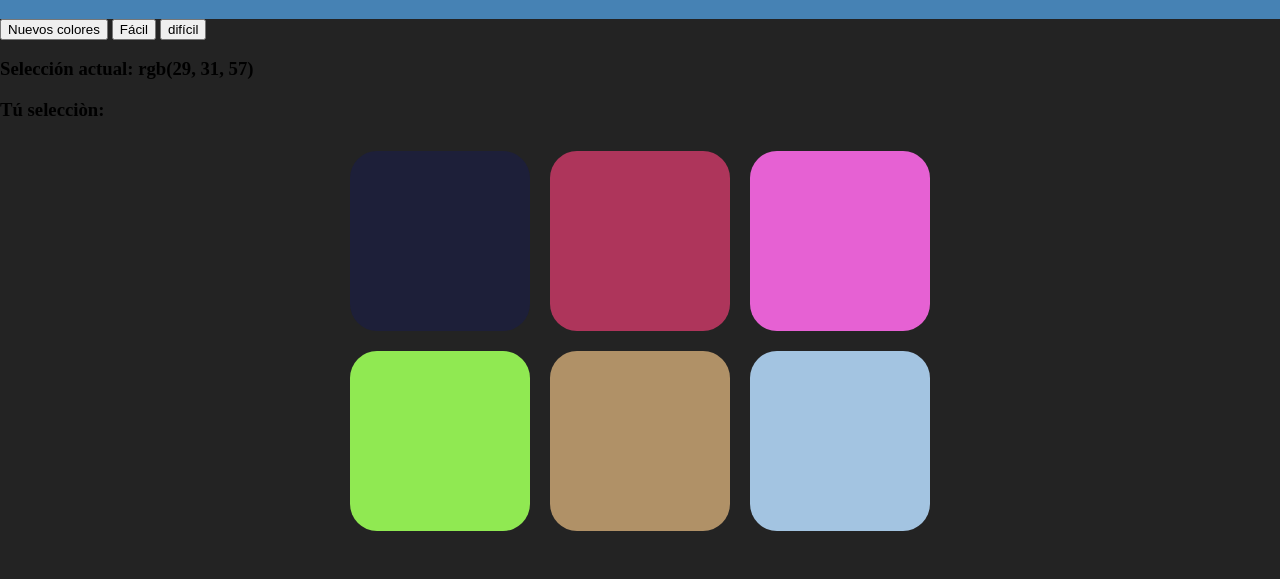
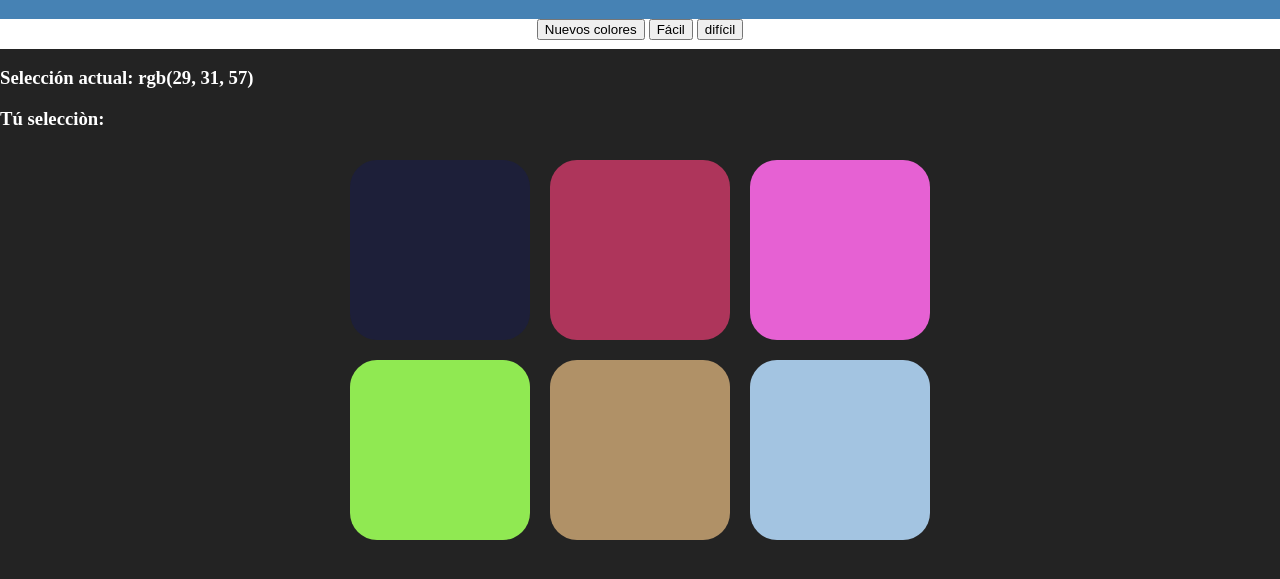
Before and after one commit to Alex-Oq21/Juego-de-colores-con-JavaScript, a plain HTML site: page index.html in a window 1280 px wide. Shown: the part 127-706 px from the top of the page. Drawn offline with Linux system fonts and the light colour scheme.

Commit message:
Se agregaron algunos estilos, apariencia versión 1

```diff
--- a/app.css
+++ b/app.css
@@ -13,6 +13,10 @@ h1 {
     margin: 0;
     text-transform: uppercase;
     padding: 20px 0;
+}
+
+h3 {
+    color: #fff;
 }
 
 #container {
@@ -31,3 +35,18 @@ h1 {
     -webkit-transition: background 0.6s;
     -moz-transition: background 0.6s;
 }
+
+#default-code {
+    color: #fff;
+}
+
+#user-code {
+    color: #fff;
+}
+
+#stripe {
+    background: white;
+    height: 30px;
+    text-align: center;
+    color: black;
+}
```
